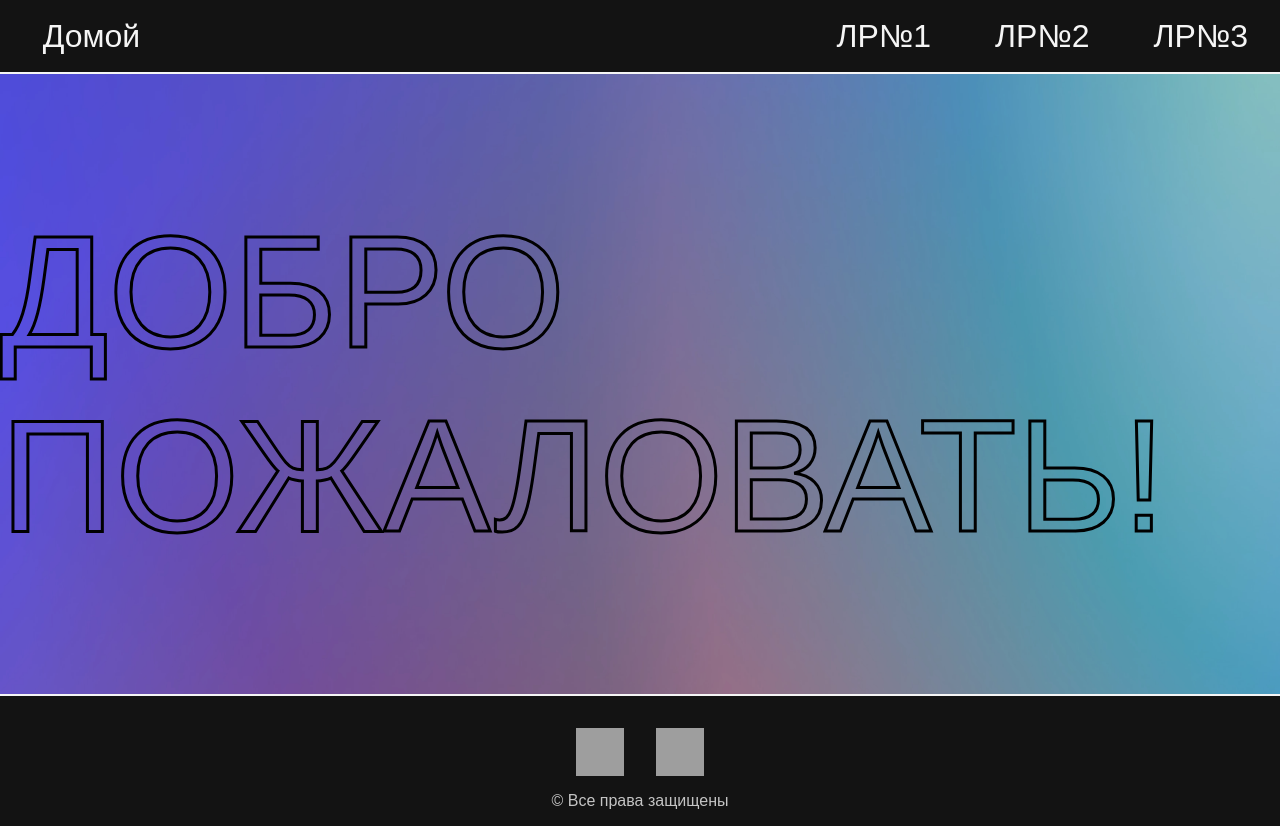
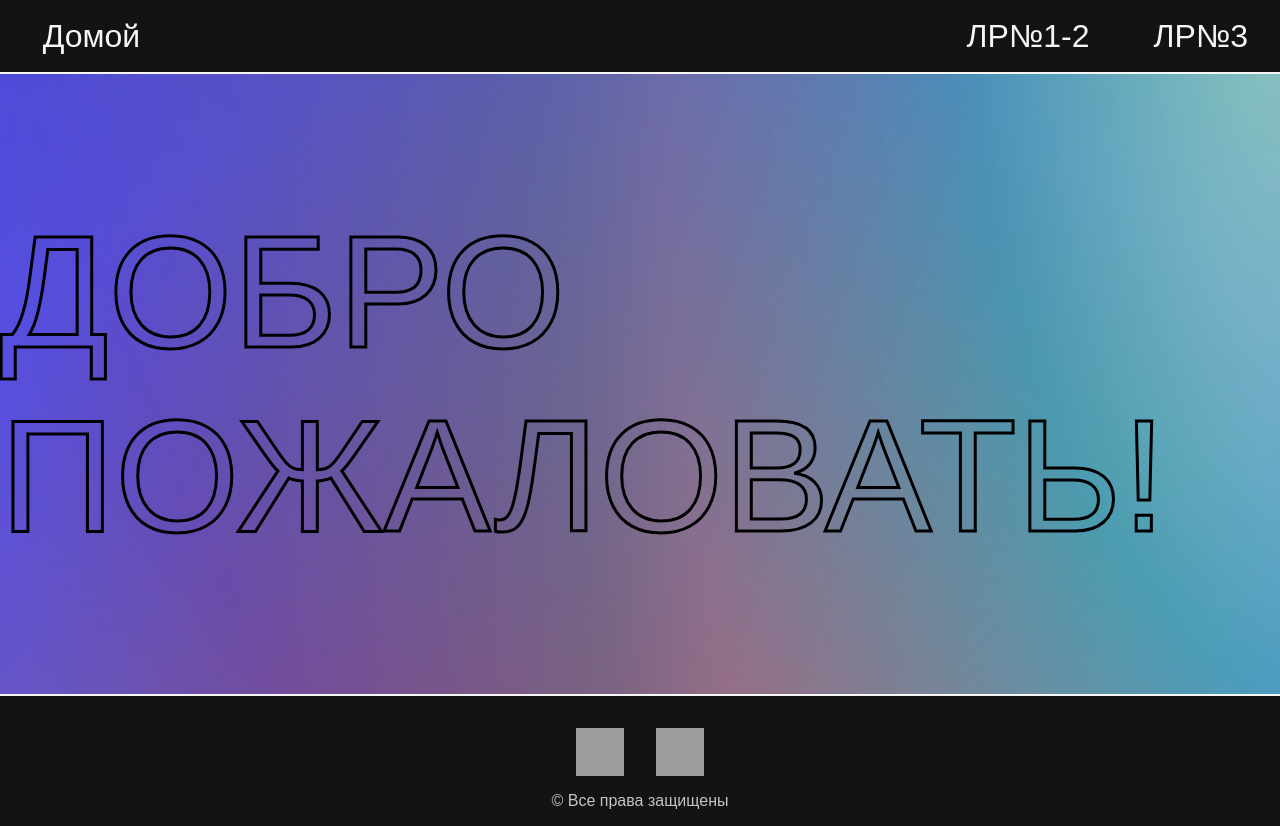
Before and after one commit to chikbob/lab-workJS, a Vue app: page /lr1 in a window 1280 px wide. Built offline with nearby package versions, Linux system fonts and the light colour scheme; grey boxes are pictures that could not be loaded; a web font is replaced by a local one.

Commit message:
Combination 1 and 2 LR

```diff
--- a/src/components/LR1.vue
+++ b/src/components/LR1_and_2.vue
@@ -1,7 +1,7 @@
 <template>
   <div class="block">
     <div class="block__text">
-      ЛР№1
+      ЛР№1-2
     </div>
     <CalcProductLr1 @addToCart="addToCart"/>
     <Basket @deleteItem="deleteItem" v-for="item in basket"
--- a/src/components/LR2.vue
+++ /dev/null
@@ -1,15 +0,0 @@
-<template>
-  <div class="block">
-
-  </div>
-</template>
-
-<script setup>
-
-</script>
-
-<style lang="scss" scoped>
-.block {
-  height: 92vh;
-}
-</style>
--- a/src/components/header/header.vue
+++ b/src/components/header/header.vue
@@ -4,8 +4,7 @@
       <router-link class="header__link-main" to="/">Домой</router-link>
     </div>
     <div class="header__block">
-      <router-link class="header__link" to="/lr1">ЛР№1</router-link>
-      <router-link class="header__link" to="/lr2">ЛР№2</router-link>
+      <router-link class="header__link" to="/lr1_and_2">ЛР№1-2</router-link>
       <router-link class="header__link" to="/lr3">ЛР№3</router-link>
     </div>
   </div>
--- a/src/router.js
+++ b/src/router.js
@@ -1,14 +1,12 @@
 import Home from "./components/home.vue";
-import LR1 from "./components/LR1.vue";
-import LR2 from "./components/LR2.vue";
+import LR1 from "./components/LR1_and_2.vue";
 import LR3 from "./components/LR3.vue";
 import {createRouter, createWebHashHistory} from "vue-router";
 
 
 const routes = [
     {path: '/', component: Home},
-    {path: '/lr1', component: LR1},
-    {path: '/lr2', component: LR2},
+    {path: '/lr1_and_2', component: LR1},
     {path: '/lr3', component: LR3},
 ]
 
```
